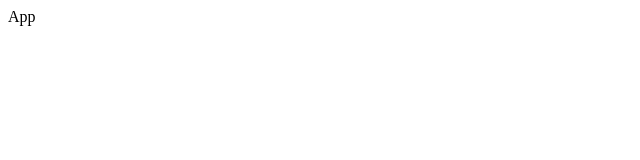
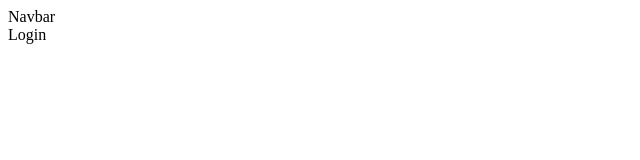
Before and after one commit to aakriti1435/Full-Stack-RealEstateApp, a React (Create React App) app in the folder frontend/: page /login in a window 1280 px wide. Shown: the top 160 px of the page, without its empty margins (0-640 px from the left). Built offline with nearby package versions, Linux system fonts and the light colour scheme.

Commit message:
Frontend Routes

```diff
--- a/frontend/package.json
+++ b/frontend/package.json
@@ -8,7 +8,12 @@
     "@testing-library/user-event": "^12.8.3",
     "react": "^17.0.2",
     "react-dom": "^17.0.2",
+    "react-redux": "^7.2.4",
+    "react-router-dom": "^5.2.0",
     "react-scripts": "4.0.3",
+    "redux": "^4.1.0",
+    "redux-devtools-extension": "^2.13.9",
+    "redux-thunk": "^2.3.0",
     "web-vitals": "^1.1.2"
   },
   "scripts": {
--- a/frontend/src/App.js
+++ b/frontend/src/App.js
@@ -1,7 +1,34 @@
 import React from "react";
+import { BrowserRouter as Router, Route, Switch } from "react-router-dom";
+import Layout from "./hocs/Layout";
+import Home from "./containers/Home";
+import About from "./containers/About";
+import Contact from "./containers/Contact";
+import Listings from "./containers/Listings";
+import ListingDetail from "./containers/ListingDetail";
+import Login from "./containers/Login";
+import SignUp from "./containers/SignUp";
 
 function App() {
-	return <div>App</div>;
+	return (
+		<Router>
+			<Layout>
+				<Switch>
+					<Route exact path="/" component={Home} />
+					<Route exact path="/about" component={About} />
+					<Route exact path="/contact" component={Contact} />
+					<Route exact path="/listings" component={Listings} />
+					<Route
+						exact
+						path="/listings/:id"
+						component={ListingDetail}
+					/>
+					<Route exact path="/login" component={Login} />
+					<Route exact path="/signup" component={SignUp} />
+				</Switch>
+			</Layout>
+		</Router>
+	);
 }
 
 export default App;
--- /dev/null
+++ b/frontend/src/components/Navbar.js
@@ -0,0 +1,7 @@
+import React from "react";
+
+function Navbar() {
+	return <div>Navbar</div>;
+}
+
+export default Navbar;
--- a/frontend/src/containers/About.js
+++ b/frontend/src/containers/About.js
@@ -0,0 +1,7 @@
+import React from "react";
+
+function About() {
+	return <div>About</div>;
+}
+
+export default About;
--- a/frontend/src/containers/Contact.js
+++ b/frontend/src/containers/Contact.js
@@ -0,0 +1,7 @@
+import React from "react";
+
+function Contact() {
+	return <div>Contact</div>;
+}
+
+export default Contact;
--- a/frontend/src/containers/Home.js
+++ b/frontend/src/containers/Home.js
@@ -0,0 +1,7 @@
+import React from "react";
+
+function Home() {
+	return <div>Home</div>;
+}
+
+export default Home;
--- a/frontend/src/containers/ListingDetail.js
+++ b/frontend/src/containers/ListingDetail.js
@@ -0,0 +1,7 @@
+import React from "react";
+
+function ListingDetail() {
+	return <div>ListingDetail</div>;
+}
+
+export default ListingDetail;
--- a/frontend/src/containers/Listings.js
+++ b/frontend/src/containers/Listings.js
@@ -0,0 +1,7 @@
+import React from "react";
+
+function Listings() {
+	return <div>Listings</div>;
+}
+
+export default Listings;
--- /dev/null
+++ b/frontend/src/containers/Login.js
@@ -0,0 +1,7 @@
+import React from "react";
+
+function Login() {
+	return <div>Login</div>;
+}
+
+export default Login;
--- a/frontend/src/containers/SignUp.js
+++ b/frontend/src/containers/SignUp.js
@@ -0,0 +1,7 @@
+import React from "react";
+
+function SignUp() {
+	return <div>SignUp</div>;
+}
+
+export default SignUp;
--- /dev/null
+++ b/frontend/src/hocs/Layout.js
@@ -0,0 +1,13 @@
+import React from "react";
+import Navbar from "../components/Navbar";
+
+function Layout(props) {
+	return (
+		<div>
+			<Navbar />
+			{props.children}
+		</div>
+	);
+}
+
+export default Layout;
```
Also changed, not shown: frontend/src/containers/SignIn.js (deleted), 1 other file (tests, documents, lock files or other folders).
